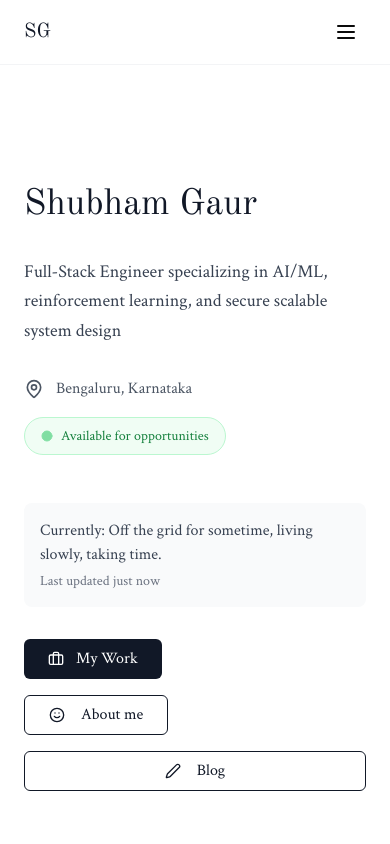
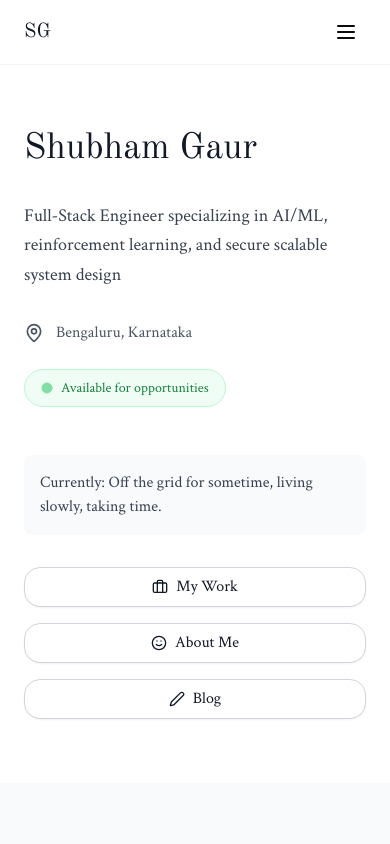
Before and after one commit to shubhamessier/gaurshubham.com, a Next.js app: page / in a window 390 px wide. Shown: the top 844 px of the page. Built offline with nearby package versions, Linux system fonts and the light colour scheme.

Commit message:
mobile responsiveness

```diff
--- a/app/page.tsx
+++ b/app/page.tsx
@@ -286,7 +286,7 @@ C6zD8tk=
       {/* Content Container */}
       <div className="w-full max-w-[1000px] mx-auto px-6 md:px-12">
         {/* Hero Section */}
-        <section className="py-16 mt-14 sm:py-24 lg:py-18 ">
+        <section className="mt-0  sm:mt-14 py-16 sm:py-24 lg:py-18">
           <div className="max-w-3xl">
             <h1 className="font-heading text-4xl sm:text-6xl lg:text-6xl font-normal text-gray-900 mb-8 sm:mb-12 tracking-normal">
               {portfolioData.personal.name}
@@ -296,14 +296,14 @@ C6zD8tk=
             </p>
 
             {/* Location and Status */}
-            <div className="flex flex-col sm:flex-row sm:items-center sm:justify-between text-gray-600 mb-12 sm:mb-16 font-body text-base space-y-4 sm:space-y-0">
+            <div className="flex flex-col sm:flex-row sm:items-center sm:justify-between text-gray-600 mb-12 sm:mb-16 font-body text-base space-y-6 sm:space-y-0">
               <div className="flex items-center">
                 <MapPin className="w-5 h-5 mr-3 flex-shrink-0" />
                 <span>{portfolioData.personal.location}</span>
               </div>
 
               {/* Live Status */}
-              <div className="flex items-center space-x-3 bg-green-50 px-4 py-2 rounded-full border border-green-200 w-fit">
+              <div className="flex items-center space-x-3 bg-green-50 mt-4 px-4 py-2 rounded-full border border-green-200 w-fit">
                 <div className="flex items-center space-x-2">
                   <Circle className="w-3 h-3 fill-green-500 text-green-500 animate-pulse flex-shrink-0" />
                   <span className="text-sm font-medium text-green-700">{currentStatus.availability}</span>
@@ -316,36 +316,41 @@ C6zD8tk=
               <p className="font-body text-base text-gray-700">
                 <span className="font-medium">Currently:</span> {currentStatus.currentWork}
               </p>
-              <p className="font-body text-sm text-gray-500 mt-1">Last updated {timeSinceUpdate}</p>
             </div>
 
             {/* Action Buttons */}
             <div className="flex flex-col sm:flex-row gap-4 sm:gap-6">
-              <a href="#experience">
-              <Button className="bg-gray-900 hover:bg-gray-800 text-white px-6 sm:px-8 py-3 sm:py-4 font-body text-base">
-                <Briefcase className="w-5 h-5 mr-1" />
+  <a href="#experience" className="w-full sm:w-auto">
+    <Button
+      className="w-full sm:min-w-[160px] flex items-center justify-center gap-2 px-6 sm:px-8 py-3 sm:py-4 text-base font-body bg-white text-gray-900 border border-gray-300 hover:bg-gray-100 transition-colors rounded-2xl shadow-sm"
+    >
+      <Briefcase className="w-5 h-5" />
       My Work
     </Button>
   </a>
 
-              <a href="#about">
+  <a href="#about" className="w-full sm:w-auto">
     <Button
       variant="outline"
-                className="border-gray-900 text-gray-900 hover:bg-gray-50 px-6 sm:px-8 py-3 sm:py-4 bg-transparent font-body text-base"
+      className="w-full sm:min-w-[160px] flex items-center justify-center gap-2 px-6 sm:px-8 py-3 sm:py-4 text-base font-body text-gray-900 border border-gray-300 hover:bg-gray-100 transition-colors rounded-2xl shadow-sm"
     >
-                <Smile className="w-5 h-5 mr-2" />
-                About me
+      <Smile className="w-5 h-5" />
+      About Me
     </Button>
   </a>
+
+  <div className="w-full sm:w-auto">
     <Button
       variant="outline"
-                className="border-gray-900 text-gray-900 hover:bg-gray-50 px-6 sm:px-8 py-3 sm:py-4 bg-transparent font-body text-base"
+      className="w-full sm:min-w-[160px] flex items-center justify-center gap-2 px-6 sm:px-8 py-3 sm:py-4 text-base font-body text-gray-900 border border-gray-300 hover:bg-gray-100 transition-colors rounded-2xl shadow-sm"
       onClick={() => window.open(portfolioData.personal.blog, "_blank")}
     >
-                <Pen className="w-5 h-5 mr-2" />
+      <Pen className="w-5 h-5" />
       Blog
     </Button>
   </div>
+</div>
+
           </div>
         </section>
 
--- a/data/portfolio.json
+++ b/data/portfolio.json
@@ -97,7 +97,7 @@
     },
     {
       "year": "2025",
-      "event": "Started Astroyapper.com, an AI astrology bot. left it after some time due to difference of vision my co-founder."
+      "event": "Started Astroyapper.com, an AI astrology bot. left it after some time due to difference of vision with my co-founder."
     },
     {
       "year": "2025",
```
Lines whose indentation alone changed are shown as unchanged.
